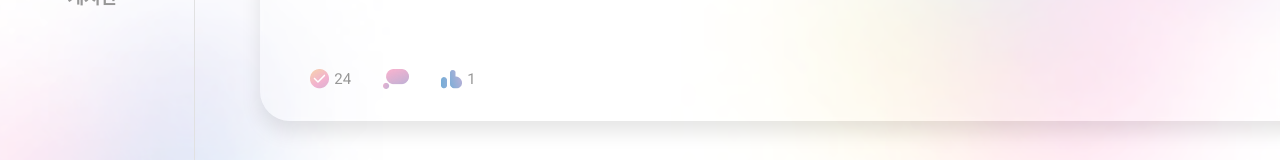
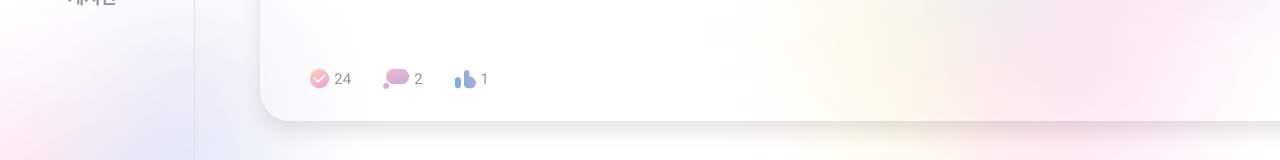
Before and after one commit to stockOneQ/front, a Next.js app: page /community/board in a window 1280 px wide. Shown: the part 373-533 px from the top of the page. Built offline with nearby package versions, Linux system fonts and the light colour scheme.

Commit message:
feat(postItem): 댓글 갯수 추가

```diff
--- a/components/community/Board/PostListBox/PostItemBox/index.tsx
+++ b/components/community/Board/PostListBox/PostItemBox/index.tsx
@@ -32,6 +32,7 @@ const PostItem = ({
         </S.InfoBox>
         <S.InfoBox>
           <Image alt="댓글" src={CommentIcon} />
+          <span>{commentCount}</span>
         </S.InfoBox>
         <S.InfoBox>
           <Image alt="좋아요" src={LikeIcon} />
```
